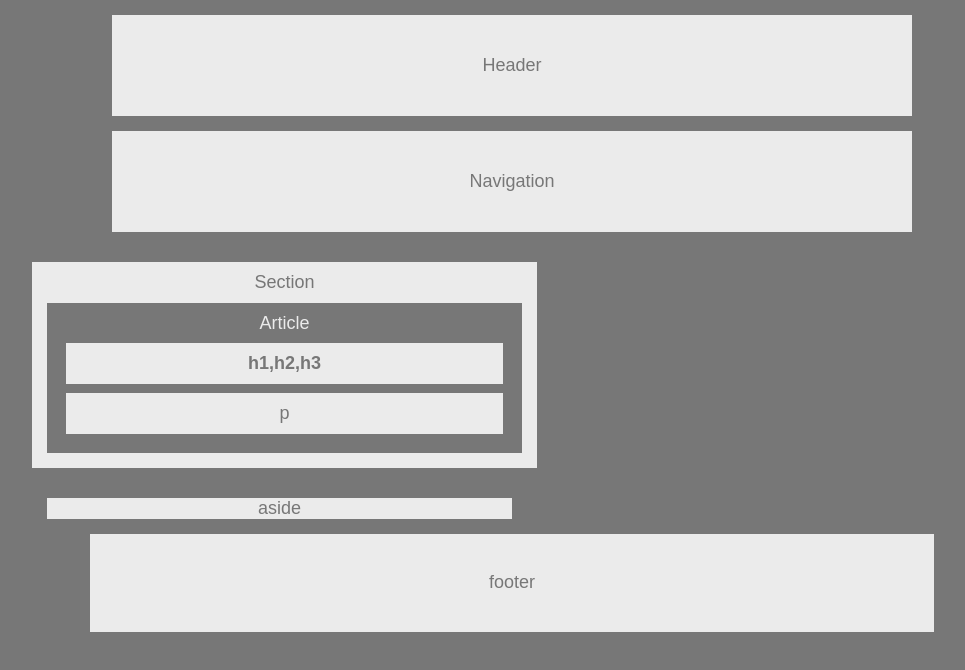
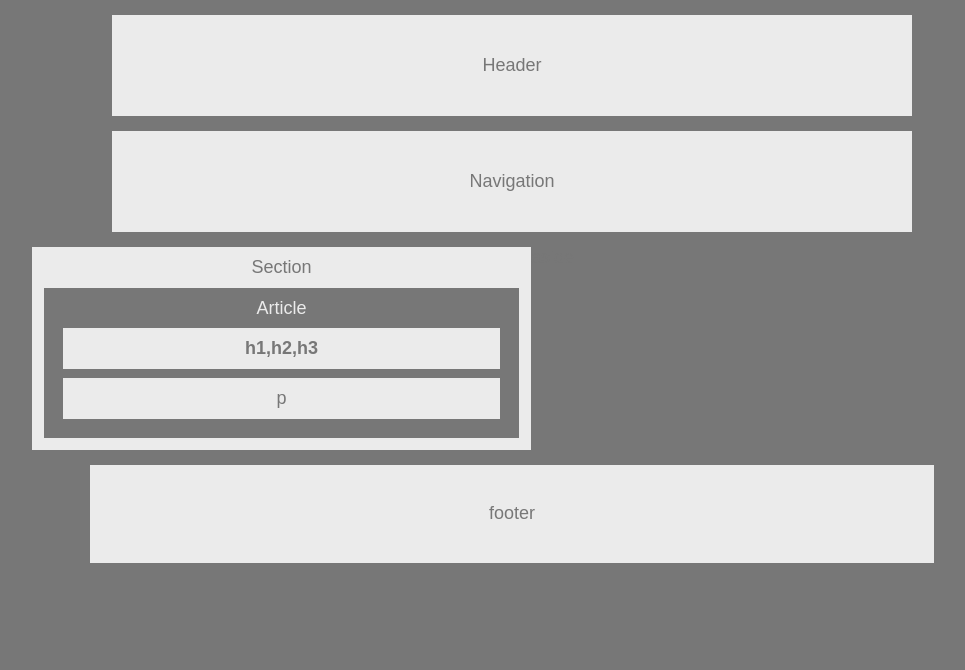
Before and after one commit to samsmeyer17/HW-Wireframe2, a plain HTML site: page index.html in a window 1280 px wide. Shown: the whole page, without its empty margins (128-1093 px from the left). Drawn offline with Linux system fonts and the light colour scheme.

Commit message:
new section changes

```diff
--- a/index.html
+++ b/index.html
@@ -8,13 +8,13 @@
 <body>
     <Header>Header</Header>
     <Nav>Navigation</Nav>
-    <section>Section
-        <article>Article
+    <section class="sec">Section
+        <article class="art">Article
             <h4>h1,h2,h3</h4>
-            <p>p</p>
+            <p class="paragraph">p</p>
         </article>
     </section>
-    <aside>aside</aside>
+    <aside class="as">aside</aside>
     <footer>footer</footer>
 
 </body>
--- a/style.css
+++ b/style.css
@@ -29,9 +29,8 @@ section {
     text-align: center;
     width: 495px;
     float: left;
-    margin: 15px 10px 15px 0;
-    padding: 10px 5px 5px 5px;
-    height: auto;
+    margin: 0 auto 15px;
+    padding: 10px 2px 2px 2px;
 }
 
 article {
@@ -57,17 +56,15 @@ p {
     padding: 10px 10px;
 }
 
-aside {
+/* aside {
     float: left;
     background: #ebebeb;
     color: #777;
-    width: 465px;
+    width: auto;
     text-align: center;
-    align-content: center;
-    margin: 15px 0 15px 15px;
-    padding: auto;
-    height: auto;
-}
+    margin: 0 0 15px 10px;
+    padding: 80px 150px;
+} */
 
 footer {
     background: #ebebeb;
```
